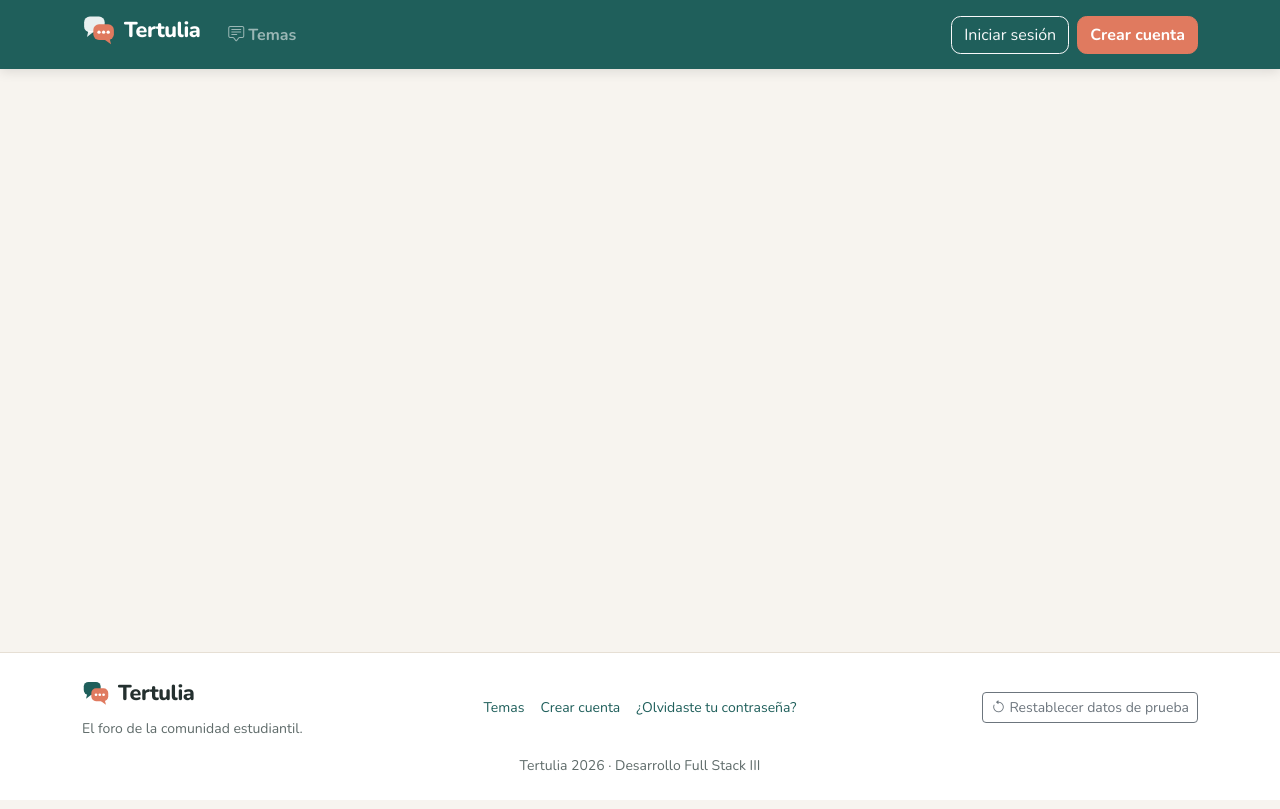
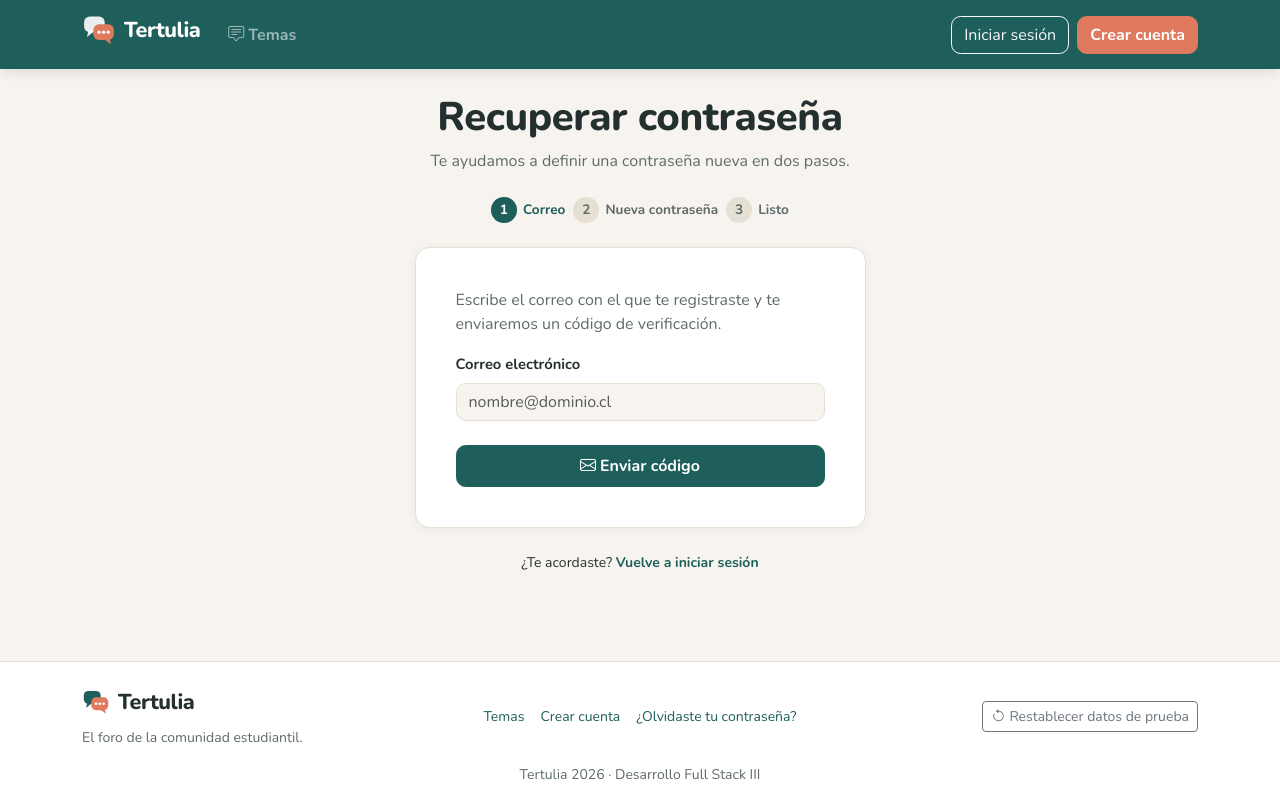
Before and after one commit to nayhru/foro-web, an Angular app: page /recuperar in a window 1280 px wide. Built offline with nearby package versions, Linux system fonts and the light colour scheme.

Commit message:
Agrega recuperación de contraseña simulada con código de verificación

```diff
--- /dev/null
+++ b/src/app/pages/recuperar/recuperar.html
@@ -0,0 +1,129 @@
+<div class="row justify-content-center">
+  <div class="col-12 col-md-8 col-lg-6 col-xl-5 panel-auth">
+    <div class="encabezado-pagina text-center">
+      <h1>Recuperar contraseña</h1>
+      <p>Te ayudamos a definir una contraseña nueva en dos pasos.</p>
+    </div>
+
+    <ol class="pasos list-unstyled d-flex justify-content-center gap-2 mb-4">
+      <li [class.activo]="paso() === 'correo'"><span>1</span>Correo</li>
+      <li [class.activo]="paso() === 'codigo'"><span>2</span>Nueva contraseña</li>
+      <li [class.activo]="paso() === 'listo'"><span>3</span>Listo</li>
+    </ol>
+
+    <div class="tarjeta">
+      @if (error()) {
+        <div class="alert alert-danger py-2" role="alert">
+          <i class="bi bi-exclamation-triangle me-1"></i>{{ error() }}
+        </div>
+      }
+
+      @switch (paso()) {
+        @case ('correo') {
+          <form [formGroup]="formCorreo" (ngSubmit)="solicitarCodigo()" novalidate>
+            <p class="texto-suave">
+              Escribe el correo con el que te registraste y te enviaremos un código de verificación.
+            </p>
+            <div class="mb-4">
+              <label for="email" class="form-label">Correo electrónico</label>
+              <input
+                id="email"
+                type="email"
+                class="form-control"
+                formControlName="email"
+                autocomplete="email"
+                placeholder="nombre@dominio.cl"
+                [class.is-invalid]="invalido(formCorreo.controls.email)"
+              />
+              <app-error-campo [control]="formCorreo.controls.email" />
+            </div>
+            <button type="submit" class="btn btn-primary w-100 py-2">
+              <i class="bi bi-envelope me-1"></i>Enviar código
+            </button>
+          </form>
+        }
+
+        @case ('codigo') {
+          <div class="alert alert-info d-flex gap-2" role="status">
+            <i class="bi bi-envelope-paper fs-4"></i>
+            <div>
+              Tu código de verificación es
+              <strong class="fs-5 codigo">{{ codigoSimulado() }}</strong>
+              <div class="small">En un sistema real este código llegaría a tu correo.</div>
+            </div>
+          </div>
+
+          <form [formGroup]="formClave" (ngSubmit)="cambiarClave()" novalidate>
+            <div class="mb-3">
+              <label for="codigo" class="form-label">Código de 6 dígitos</label>
+              <input
+                id="codigo"
+                class="form-control"
+                formControlName="codigo"
+                inputmode="numeric"
+                maxlength="6"
+                autocomplete="one-time-code"
+                [class.is-invalid]="invalido(formClave.controls.codigo)"
+              />
+              <app-error-campo [control]="formClave.controls.codigo" />
+            </div>
+
+            <div class="mb-3">
+              <label for="password" class="form-label">Nueva contraseña</label>
+              <input
+                id="password"
+                type="password"
+                class="form-control"
+                formControlName="password"
+                autocomplete="new-password"
+                [class.is-invalid]="invalido(formClave.controls.password)"
+              />
+              <app-error-campo [control]="formClave.controls.password" />
+              <app-reglas-password [valor]="formClave.controls.password.value" />
+            </div>
+
+            <div class="mb-4">
+              <label for="confirmar" class="form-label">Confirma la nueva contraseña</label>
+              <input
+                id="confirmar"
+                type="password"
+                class="form-control"
+                formControlName="confirmar"
+                autocomplete="new-password"
+                [class.is-invalid]="invalido(formClave.controls.confirmar) || noCoinciden"
+              />
+              <app-error-campo [control]="formClave.controls.confirmar" />
+              @if (noCoinciden) {
+                <div class="invalid-feedback d-block">
+                  <i class="bi bi-exclamation-circle me-1"></i>Las contraseñas no coinciden.
+                </div>
+              }
+            </div>
+
+            <div class="d-flex flex-column flex-sm-row gap-2">
+              <button type="button" class="btn btn-light flex-fill" (click)="volverAlCorreo()">
+                Cambiar correo
+              </button>
+              <button type="submit" class="btn btn-primary flex-fill">
+                <i class="bi bi-key me-1"></i>Guardar contraseña
+              </button>
+            </div>
+          </form>
+        }
+
+        @case ('listo') {
+          <div class="text-center py-3">
+            <i class="bi bi-check-circle-fill display-4 text-success"></i>
+            <h2 class="h4 mt-3">¡Contraseña actualizada!</h2>
+            <p class="texto-suave">Ya puedes iniciar sesión con tu nueva contraseña.</p>
+            <a routerLink="/login" class="btn btn-primary">Ir a iniciar sesión</a>
+          </div>
+        }
+      }
+    </div>
+
+    <p class="text-center small mt-4">
+      ¿Te acordaste? <a routerLink="/login" class="fw-bold">Vuelve a iniciar sesión</a>
+    </p>
+  </div>
+</div>
--- /dev/null
+++ b/src/app/pages/recuperar/recuperar.ts
@@ -0,0 +1,87 @@
+import { Component, inject, signal } from '@angular/core';
+import { NonNullableFormBuilder, ReactiveFormsModule, Validators } from '@angular/forms';
+import { RouterLink } from '@angular/router';
+import { ErrorCampo } from '../../components/error-campo/error-campo';
+import { ReglasPassword } from '../../components/reglas-password/reglas-password';
+import { ForoFacade } from '../../facades/foro.facade';
+import { coincidenValidator } from '../../validators/grupo.validators';
+import { campoInvalido } from '../../validators/mensajes-error';
+import { VALIDADORES_PASSWORD } from '../../validators/password.validators';
+import { VALIDADORES_CORREO, codigoVerificacion } from '../../validators/texto.validators';
+
+type Paso = 'correo' | 'codigo' | 'listo';
+
+@Component({
+  selector: 'app-recuperar',
+  imports: [ReactiveFormsModule, RouterLink, ErrorCampo, ReglasPassword],
+  templateUrl: './recuperar.html',
+})
+export class Recuperar {
+  private readonly foro = inject(ForoFacade);
+  private readonly fb = inject(NonNullableFormBuilder);
+
+  protected readonly invalido = campoInvalido;
+  protected readonly paso = signal<Paso>('correo');
+  protected readonly codigoSimulado = signal<string | null>(null);
+  protected readonly error = signal<string | null>(null);
+
+  protected readonly formCorreo = this.fb.group({
+    email: ['', VALIDADORES_CORREO],
+  });
+
+  protected readonly formClave = this.fb.group(
+    {
+      codigo: ['', [Validators.required, codigoVerificacion]],
+      password: ['', VALIDADORES_PASSWORD],
+      confirmar: ['', Validators.required],
+    },
+    { validators: coincidenValidator('password', 'confirmar') },
+  );
+
+  get noCoinciden(): boolean {
+    const confirmar = this.formClave.controls.confirmar;
+    return this.formClave.hasError('noCoinciden') && (confirmar.dirty || confirmar.touched);
+  }
+
+  solicitarCodigo(): void {
+    this.error.set(null);
+    if (this.formCorreo.invalid) {
+      this.formCorreo.markAllAsTouched();
+      return;
+    }
+    const resultado = this.foro.solicitarCodigoRecuperacion(this.formCorreo.getRawValue().email);
+    if (!resultado.ok || !resultado.dato) {
+      this.error.set(resultado.mensaje);
+      return;
+    }
+    this.codigoSimulado.set(resultado.dato);
+    this.formClave.reset();
+    this.paso.set('codigo');
+  }
+
+  cambiarClave(): void {
+    this.error.set(null);
+    if (this.formClave.invalid) {
+      this.formClave.markAllAsTouched();
+      return;
+    }
+    const { codigo, password } = this.formClave.getRawValue();
+    const resultado = this.foro.restablecerPassword(
+      this.formCorreo.getRawValue().email,
+      codigo,
+      password,
+    );
+    if (resultado.ok) {
+      this.codigoSimulado.set(null);
+      this.paso.set('listo');
+    } else {
+      this.error.set(resultado.mensaje);
+    }
+  }
+
+  volverAlCorreo(): void {
+    this.error.set(null);
+    this.codigoSimulado.set(null);
+    this.paso.set('correo');
+  }
+}
--- a/src/styles.css
+++ b/src/styles.css
@@ -202,3 +202,37 @@ a {
 .toast {
   --bs-toast-max-width: 360px;
 }
+
+/* Pasos de la recuperación de contraseña */
+.pasos li {
+  display: flex;
+  align-items: center;
+  gap: 0.4rem;
+  font-size: 0.85rem;
+  font-weight: 700;
+  color: var(--tt-texto-suave);
+}
+
+.pasos li span {
+  display: inline-flex;
+  align-items: center;
+  justify-content: center;
+  width: 1.6rem;
+  height: 1.6rem;
+  border-radius: 50%;
+  background: var(--tt-borde);
+}
+
+.pasos li.activo {
+  color: var(--tt-primario);
+}
+
+.pasos li.activo span {
+  background: var(--tt-primario);
+  color: #fff;
+}
+
+.codigo {
+  letter-spacing: 0.2em;
+  font-family: ui-monospace, Consolas, monospace;
+}
```
